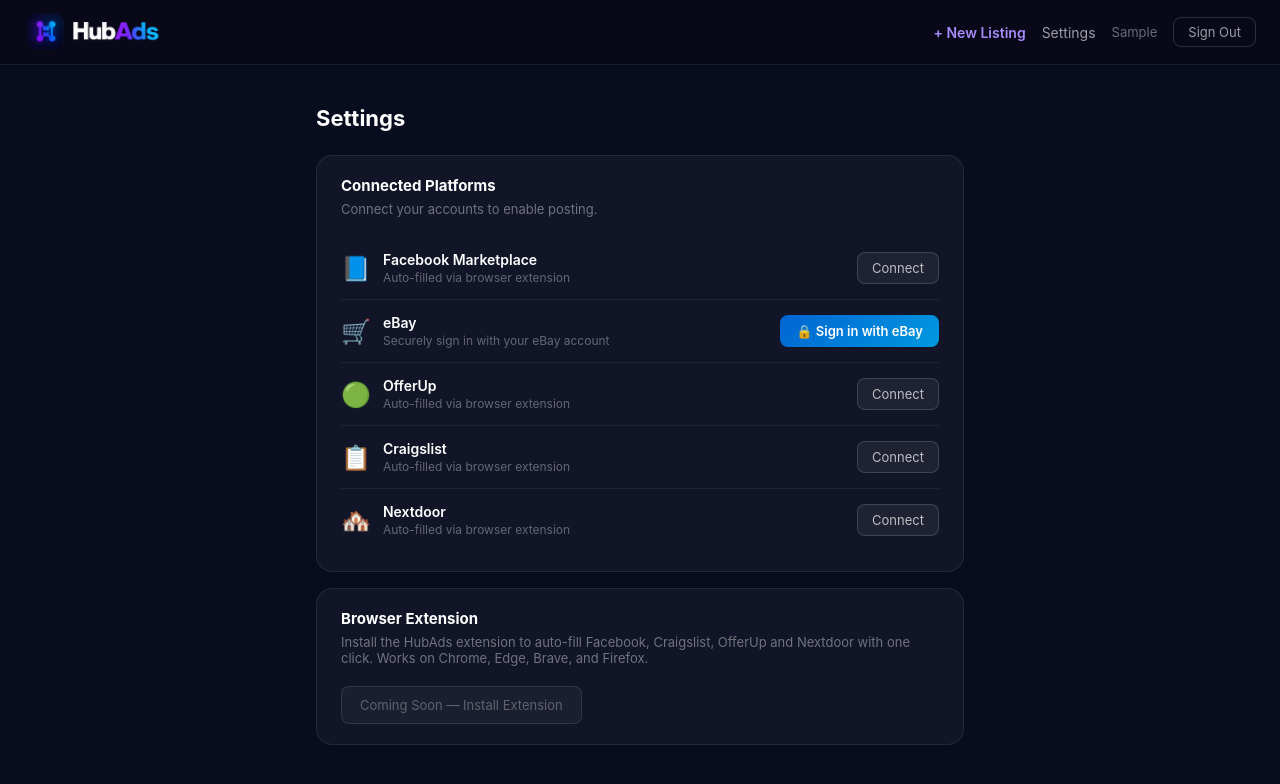
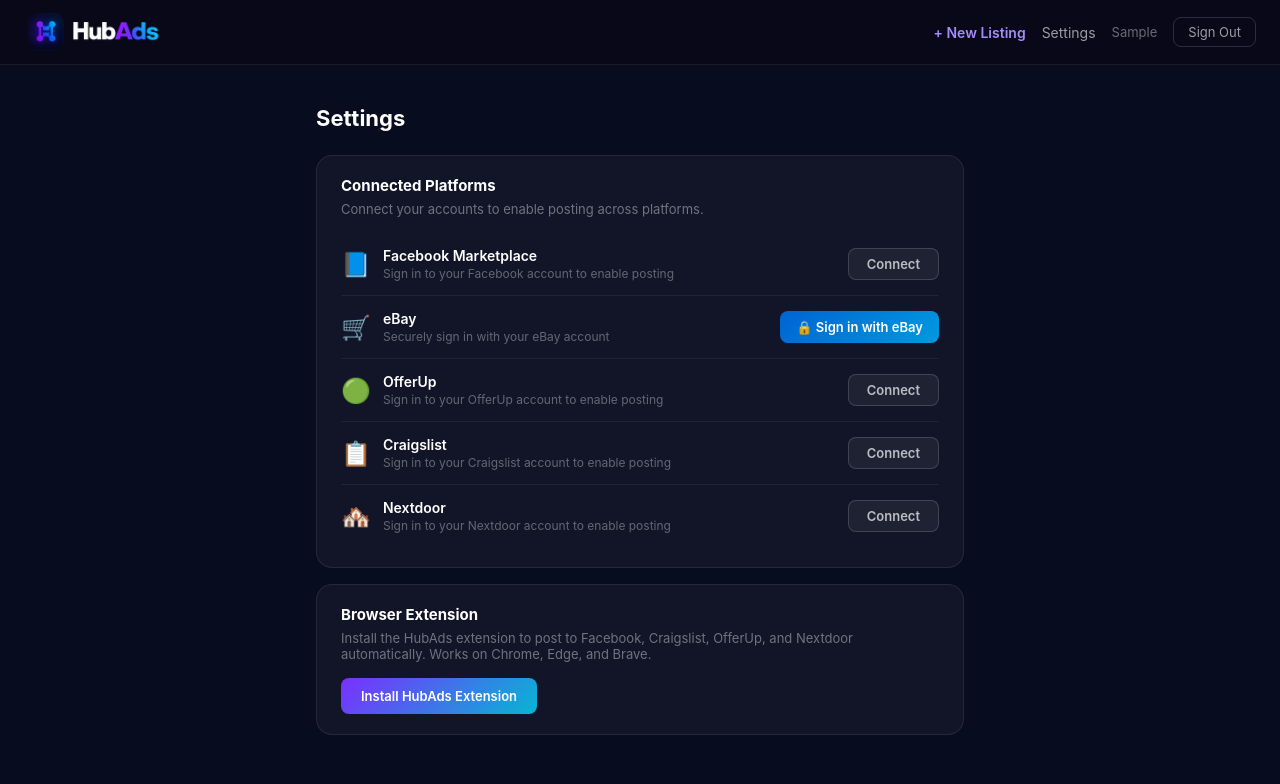
Before and after one commit to splainbryan-dev/listapp-client, a React (Vite) app: page /settings in a window 1280 px wide. Shown: the top 784 px of the page. Built offline with nearby package versions, Linux system fonts and the light colour scheme; no server answers; sample sign-in values are in the browser's storage.

Commit message:
Fix connect flow - open login popup, extension detection

```diff
--- a/src/pages/Settings.jsx
+++ b/src/pages/Settings.jsx
@@ -2,45 +2,113 @@
 import api from '../services/api'
 
 const ALL_PLATFORMS = [
-  { id: 'facebook', label: 'Facebook Marketplace', icon: '📘', note: 'Auto-filled via browser extension', oauth: false },
-  { id: 'ebay', label: 'eBay', icon: '🛒', note: 'Securely sign in with your eBay account', oauth: true },
-  { id: 'offerup', label: 'OfferUp', icon: '🟢', note: 'Auto-filled via browser extension', oauth: false },
-  { id: 'craigslist', label: 'Craigslist', icon: '📋', note: 'Auto-filled via browser extension', oauth: false },
-  { id: 'nextdoor', label: 'Nextdoor', icon: '🏘️', note: 'Auto-filled via browser extension', oauth: false },
+  { id: 'facebook', label: 'Facebook Marketplace', icon: '📘', loginUrl: 'https://www.facebook.com/login' },
+  { id: 'ebay', label: 'eBay', icon: '🛒', loginUrl: null, oauth: true },
+  { id: 'offerup', label: 'OfferUp', icon: '🟢', loginUrl: 'https://offerup.com/login' },
+  { id: 'craigslist', label: 'Craigslist', icon: '📋', loginUrl: 'https://accounts.craigslist.org/login' },
+  { id: 'nextdoor', label: 'Nextdoor', icon: '🏘️', loginUrl: 'https://nextdoor.com/login' },
 ]
 
+const PLATFORM_NOTES = {
+  facebook: 'Sign in to your Facebook account to enable posting',
+  ebay: 'Securely sign in with your eBay account',
+  offerup: 'Sign in to your OfferUp account to enable posting',
+  craigslist: 'Sign in to your Craigslist account to enable posting',
+  nextdoor: 'Sign in to your Nextdoor account to enable posting',
+}
+
 const Settings = () => {
-  const [connected, setConnected] = useState([])
-  const [connecting, setConnecting] = useState(null)
-  const [inputs, setInputs] = useState({})
+  const [connected, setConnected] = useState({})
   const [message, setMessage] = useState('')
   const [ebayConnecting, setEbayConnecting] = useState(false)
   const [ebayError, setEbayError] = useState(false)
+  const [extensionInstalled, setExtensionInstalled] = useState(false)
   const pollRef = useRef(null)
   const popupRef = useRef(null)
 
   useEffect(() => {
+    // Check if extension is installed
+    const handler = () => setExtensionInstalled(true)
+    window.addEventListener('hubads-extension-ready', handler)
+
+    // Check eBay connection status
     api.get('/api/ebay-auth/status').then(res => {
-      if (res.data.connected) setConnected([{ platform: 'ebay', connected: true }])
+      if (res.data.connected) {
+        setConnected(prev => ({ ...prev, ebay: true }))
+      }
     }).catch(() => {})
-  }, [])
 
-  useEffect(() => {
-    return () => { if (pollRef.current) clearInterval(pollRef.current) }
-  }, [])
+    // Check other platform login status via extension
+    if (extensionInstalled) {
+      ALL_PLATFORMS.filter(p => !p.oauth).forEach(p => {
+        window.dispatchEvent(new CustomEvent('hubads-check-login', { detail: { platform: p.id } }))
+      })
+    }
 
-  const isConnected = (id) => connected.find(p => p.platform === id && p.connected)
+    // Listen for login status responses from extension
+    const loginHandler = (e) => {
+      const { platform, loggedIn } = e.detail
+      if (loggedIn) setConnected(prev => ({ ...prev, [platform]: true }))
+    }
+    window.addEventListener('hubads-login-status', loginHandler)
+
+    return () => {
+      window.removeEventListener('hubads-extension-ready', handler)
+      window.removeEventListener('hubads-login-status', loginHandler)
+      if (pollRef.current) clearInterval(pollRef.current)
+    }
+  }, [extensionInstalled])
 
   const showMessage = (msg, isError = false) => {
     setMessage({ text: msg, error: isError })
     setTimeout(() => setMessage(''), 5000)
   }
 
+  const connectPlatform = (platform) => {
+    if (!extensionInstalled) {
+      showMessage('Please install the HubAds extension first to connect platforms.', true)
+      return
+    }
+    const p = ALL_PLATFORMS.find(p => p.id === platform)
+    if (!p?.loginUrl) return
+
+    const width = 500, height = 650
+    const left = window.screenX + (window.outerWidth - width) / 2
+    const top = window.screenY + (window.outerHeight - height) / 2
+    const popup = window.open(p.loginUrl, `${platform}_login`, `width=${width},height=${height},left=${left},top=${top}`)
+    popupRef.current = popup
+
+    // Poll for login completion via extension
+    const poll = setInterval(() => {
+      if (popup.closed) {
+        clearInterval(poll)
+        // Re-check login status after popup closes
+        window.dispatchEvent(new CustomEvent('hubads-check-login', { detail: { platform } }))
+        return
+      }
+    }, 500)
+  }
+
+  const disconnectPlatform = async (platformId) => {
+    if (platformId === 'ebay') {
+      try {
+        await api.patch(`/api/platforms/disconnect/${platformId}`)
+        setConnected(prev => ({ ...prev, ebay: false }))
+      } catch {
+        showMessage('Failed to disconnect eBay', true)
+      }
+    } else {
+      // For extension platforms just mark as disconnected locally
+      setConnected(prev => ({ ...prev, [platformId]: false }))
+      showMessage(`Disconnected from ${platformId}. You may also want to log out on the platform directly.`)
+    }
+  }
+
+  // eBay OAuth flow
   const connectEbay = () => {
     setEbayError(false)
     const token = localStorage.getItem('token')
     const url = `${import.meta.env.VITE_API_URL}/api/ebay-auth/connect?token=${token}`
-
     const width = 600, height = 700
     const left = window.screenX + (window.outerWidth - width) / 2
     const top = window.screenY + (window.outerHeight - height) / 2
@@ -57,7 +125,6 @@
         }
         const popupUrl = popup.location.href
         if (popupUrl && popupUrl.includes('error=')) {
-          // eBay returned an error in the redirect URL
           clearInterval(pollRef.current)
           popup.close()
           setEbayConnecting(false)
@@ -65,29 +132,15 @@
           showMessage('eBay authorization failed — tap "Retry Connect" to try again.', true)
           return
         }
-        if (popupUrl && popupUrl.includes('code=')) {
-          const urlParams = new URLSearchParams(new URL(popupUrl).search)
-          const code = urlParams.get('code')
-          if (code) {
-            clearInterval(pollRef.current)
-            popup.close()
-            api.post('/api/ebay-auth/exchange', { code })
-              .then(() => {
-                setConnected([{ platform: 'ebay', connected: true }])
-                setEbayConnecting(false)
-                setEbayError(false)
-                showMessage('eBay connected successfully!')
-              })
-              .catch(() => {
-                setEbayConnecting(false)
-                setEbayError(true)
-                showMessage('eBay connection failed — tap "Retry Connect" to try again.', true)
-              })
-          }
+        if (popupUrl && popupUrl.includes('success=true')) {
+          clearInterval(pollRef.current)
+          popup.close()
+          setConnected(prev => ({ ...prev, ebay: true }))
+          setEbayConnecting(false)
+          setEbayError(false)
+          showMessage('eBay connected successfully!')
         }
-      } catch {
-        // Cross-origin — popup still on eBay's domain, keep polling
-      }
+      } catch { }
     }, 500)
 
     setTimeout(() => {
@@ -96,42 +149,6 @@
         setEbayConnecting(false)
       }
     }, 180000)
-  }
-
-  const saveConnect = async (platformId) => {
-    try {
-      const res = await api.post('/platforms/connect', {
-        platform: platformId,
-        username: inputs[platformId] || ''
-      })
-      setConnected(prev => {
-        const existing = prev.findIndex(p => p.platform === platformId)
-        if (existing >= 0) { const u = [...prev]; u[existing] = res.data; return u }
-        return [...prev, res.data]
-      })
-      setConnecting(null)
-      setInputs(prev => ({ ...prev, [platformId]: '' }))
-      showMessage(`${platformId} connected!`)
-    } catch {
-      showMessage('Failed to save — try again', true)
-    }
-  }
-
-  const disconnect = async (platformId) => {
-    await api.patch(`/platforms/disconnect/${platformId}`)
-    setConnected(prev => prev.map(p => p.platform === platformId ? { ...p, connected: false } : p))
-  }
-
-  const ebayButtonStyle = () => {
-    if (ebayConnecting) return { ...styles.ebayConnectBtn, opacity: 0.6 }
-    if (ebayError) return styles.ebayRetryBtn
-    return styles.ebayConnectBtn
-  }
-
-  const ebayButtonLabel = () => {
-    if (ebayConnecting) return '⏳ Connecting...'
-    if (ebayError) return '⚠ Retry Connect'
-    return '🔒 Sign in with eBay'
   }
 
   return (
@@ -146,10 +163,10 @@
 
       <div style={styles.card}>
         <h2 style={styles.cardTitle}>Connected Platforms</h2>
-        <p style={styles.cardSub}>Connect your accounts to enable posting.</p>
+        <p style={styles.cardSub}>Connect your accounts to enable posting across platforms.</p>
 
         {ALL_PLATFORMS.map((p, i) => {
-          const conn = isConnected(p.id)
+          const isConn = connected[p.id]
           const isLast = i === ALL_PLATFORMS.length - 1
           return (
             <div key={p.id} style={{ ...styles.platformRow, borderBottom: isLast ? 'none' : '1px solid rgba(255,255,255,0.06)' }}>
@@ -157,38 +174,27 @@
                 <span style={styles.platformIcon}>{p.icon}</span>
                 <div>
                   <div style={styles.platformLabel}>{p.label}</div>
-                  <div style={styles.platformNote}>{p.note}</div>
+                  <div style={styles.platformNote}>{PLATFORM_NOTES[p.id]}</div>
                 </div>
               </div>
               <div style={styles.platformRight}>
-                {conn ? (
+                {isConn ? (
                   <>
                     <span style={styles.connectedDot}>● Connected</span>
-                    <button style={styles.disconnectBtn} onClick={() => disconnect(p.id)}>Disconnect</button>
+                    <button style={styles.disconnectBtn} onClick={() => disconnectPlatform(p.id)}>Disconnect</button>
                   </>
                 ) : p.oauth ? (
                   <button
-                    style={ebayButtonStyle()}
+                    style={ebayConnecting ? { ...styles.ebayConnectBtn, opacity: 0.6 } : ebayError ? styles.ebayRetryBtn : styles.ebayConnectBtn}
                     onClick={connectEbay}
                     disabled={ebayConnecting}
                   >
-                    {ebayButtonLabel()}
+                    {ebayConnecting ? '⏳ Connecting...' : ebayError ? '⚠ Retry Connect' : '🔒 Sign in with eBay'}
                   </button>
-                ) : connecting === p.id ? (
-                  <div style={styles.connectForm}>
-                    <input
-                      style={styles.input}
-                      placeholder="Username"
-                      value={inputs[p.id] || ''}
-                      onChange={e => setInputs(prev => ({ ...prev, [p.id]: e.target.value }))}
-                      onKeyDown={e => e.key === 'Enter' && saveConnect(p.id)}
-                      autoFocus
-                    />
-                    <button style={styles.saveBtn} onClick={() => saveConnect(p.id)}>Save</button>
-                    <button style={styles.cancelBtn} onClick={() => setConnecting(null)}>✕</button>
-                  </div>
                 ) : (
-                  <button style={styles.connectBtn} onClick={() => setConnecting(p.id)}>Connect</button>
+                  <button style={styles.connectBtn} onClick={() => connectPlatform(p.id)}>
+                    Connect
+                  </button>
                 )}
               </div>
             </div>
@@ -196,21 +202,23 @@
         })}
       </div>
 
-      {ebayConnecting && (
-        <div style={styles.pollingBanner}>
-          <span style={styles.spinner}>⏳</span> Waiting for eBay authorization… Complete sign-in in the popup window.
-          <button style={styles.cancelPollBtn} onClick={() => {
-            clearInterval(pollRef.current)
-            setEbayConnecting(false)
-            if (popupRef.current && !popupRef.current.closed) popupRef.current.close()
-          }}>Cancel</button>
-        </div>
-      )}
-
       <div style={styles.card}>
         <h2 style={styles.cardTitle}>Browser Extension</h2>
-        <p style={styles.cardSub}>Install the HubAds extension to auto-fill Facebook, Craigslist, OfferUp and Nextdoor with one click. Works on Chrome, Edge, Brave, and Firefox.</p>
-        <button style={styles.extensionBtn} disabled>Coming Soon — Install Extension</button>
+        {extensionInstalled ? (
+          <p style={styles.extensionActive}>✓ HubAds extension is active — connect your platforms above to start posting.</p>
+        ) : (
+          <>
+            <p style={styles.cardSub}>Install the HubAds extension to post to Facebook, Craigslist, OfferUp, and Nextdoor automatically. Works on Chrome, Edge, and Brave.</p>
+            <a
+              href="https://chrome.google.com/webstore"
+              target="_blank"
+              rel="noreferrer"
+              style={styles.installBtn}
+            >
+              Install HubAds Extension
+            </a>
+          </>
+        )}
       </div>
     </div>
   )
@@ -221,28 +229,22 @@
   pageTitle: { color: '#fff', fontSize: 22, fontWeight: 700, marginBottom: 24 },
   messageBanner: { background: 'rgba(34,197,94,0.15)', border: '1px solid rgba(34,197,94,0.3)', color: '#22c55e', borderRadius: 10, padding: '12px 16px', fontSize: 14, marginBottom: 16 },
   messageBannerError: { background: 'rgba(239,68,68,0.15)', border: '1px solid rgba(239,68,68,0.3)', color: '#f87171' },
-  pollingBanner: { display: 'flex', alignItems: 'center', gap: 10, background: 'rgba(99,102,241,0.12)', border: '1px solid rgba(99,102,241,0.25)', color: 'rgba(255,255,255,0.8)', borderRadius: 10, padding: '12px 16px', fontSize: 13, marginBottom: 16 },
-  spinner: { fontSize: 16 },
-  cancelPollBtn: { marginLeft: 'auto', background: 'none', border: '1px solid rgba(255,255,255,0.2)', color: 'rgba(255,255,255,0.5)', borderRadius: 6, padding: '4px 10px', fontSize: 12, cursor: 'pointer', fontFamily: 'inherit' },
   card: { background: 'rgba(255,255,255,0.04)', border: '1px solid rgba(255,255,255,0.08)', borderRadius: 16, padding: '20px 24px', marginBottom: 16 },
   cardTitle: { color: '#fff', fontSize: 15, fontWeight: 700, marginBottom: 6 },
-  cardSub: { color: 'rgba(255,255,255,0.4)', fontSize: 13, marginBottom: 20 },
+  cardSub: { color: 'rgba(255,255,255,0.4)', fontSize: 13, marginBottom: 16 },
+  extensionActive: { color: '#22c55e', fontSize: 13 },
   platformRow: { display: 'flex', justifyContent: 'space-between', alignItems: 'center', padding: '14px 0', gap: 12, flexWrap: 'wrap' },
   platformLeft: { display: 'flex', alignItems: 'center', gap: 12 },
   platformIcon: { fontSize: 24, flexShrink: 0 },
   platformLabel: { color: '#fff', fontWeight: 600, fontSize: 14 },
   platformNote: { color: 'rgba(255,255,255,0.35)', fontSize: 12, marginTop: 2 },
   platformRight: { display: 'flex', alignItems: 'center', gap: 8 },
-  connectBtn: { background: 'rgba(255,255,255,0.06)', border: '1px solid rgba(255,255,255,0.15)', color: 'rgba(255,255,255,0.7)', borderRadius: 8, padding: '7px 14px', fontSize: 13, cursor: 'pointer', fontFamily: 'inherit' },
-  ebayConnectBtn: { background: 'linear-gradient(135deg, #0064D2, #0099E0)', border: 'none', color: '#fff', borderRadius: 8, padding: '8px 16px', fontSize: 13, fontWeight: 600, cursor: 'pointer', fontFamily: 'inherit', transition: 'opacity 0.2s' },
-  ebayRetryBtn: { background: 'rgba(239,68,68,0.15)', border: '1px solid rgba(239,68,68,0.5)', color: '#f87171', borderRadius: 8, padding: '8px 16px', fontSize: 13, fontWeight: 600, cursor: 'pointer', fontFamily: 'inherit', transition: 'opacity 0.2s' },
+  connectBtn: { background: 'rgba(255,255,255,0.06)', border: '1px solid rgba(255,255,255,0.15)', color: 'rgba(255,255,255,0.7)', borderRadius: 8, padding: '7px 18px', fontSize: 13, fontWeight: 600, cursor: 'pointer', fontFamily: 'inherit' },
+  ebayConnectBtn: { background: 'linear-gradient(135deg, #0064D2, #0099E0)', border: 'none', color: '#fff', borderRadius: 8, padding: '8px 16px', fontSize: 13, fontWeight: 600, cursor: 'pointer', fontFamily: 'inherit' },
+  ebayRetryBtn: { background: 'rgba(239,68,68,0.15)', border: '1px solid rgba(239,68,68,0.5)', color: '#f87171', borderRadius: 8, padding: '8px 16px', fontSize: 13, fontWeight: 600, cursor: 'pointer', fontFamily: 'inherit' },
   disconnectBtn: { background: 'rgba(239,68,68,0.1)', border: '1px solid rgba(239,68,68,0.2)', color: '#f87171', borderRadius: 8, padding: '7px 14px', fontSize: 13, cursor: 'pointer', fontFamily: 'inherit' },
   connectedDot: { color: '#22c55e', fontSize: 12 },
-  connectForm: { display: 'flex', gap: 6, alignItems: 'center' },
-  input: { background: 'rgba(255,255,255,0.06)', border: '1px solid rgba(255,255,255,0.12)', color: '#fff', borderRadius: 8, padding: '7px 12px', fontSize: 13, fontFamily: 'inherit', outline: 'none', width: 160 },
-  saveBtn: { background: 'linear-gradient(135deg, #7B2FFF, #06B6D4)', color: '#fff', border: 'none', borderRadius: 8, padding: '7px 14px', fontSize: 13, fontWeight: 600, cursor: 'pointer', fontFamily: 'inherit' },
-  cancelBtn: { background: 'none', border: '1px solid rgba(255,255,255,0.15)', color: 'rgba(255,255,255,0.4)', borderRadius: 8, padding: '7px 10px', fontSize: 13, cursor: 'pointer', fontFamily: 'inherit' },
-  extensionBtn: { background: 'rgba(255,255,255,0.04)', border: '1px solid rgba(255,255,255,0.1)', color: 'rgba(255,255,255,0.3)', borderRadius: 8, padding: '10px 18px', fontSize: 13, cursor: 'not-allowed', fontFamily: 'inherit' },
+  installBtn: { display: 'inline-block', background: 'linear-gradient(135deg, #7B2FFF, #06B6D4)', color: '#fff', borderRadius: 8, padding: '10px 20px', fontSize: 13, fontWeight: 600, textDecoration: 'none' },
 }
 
 export default Settings
```
